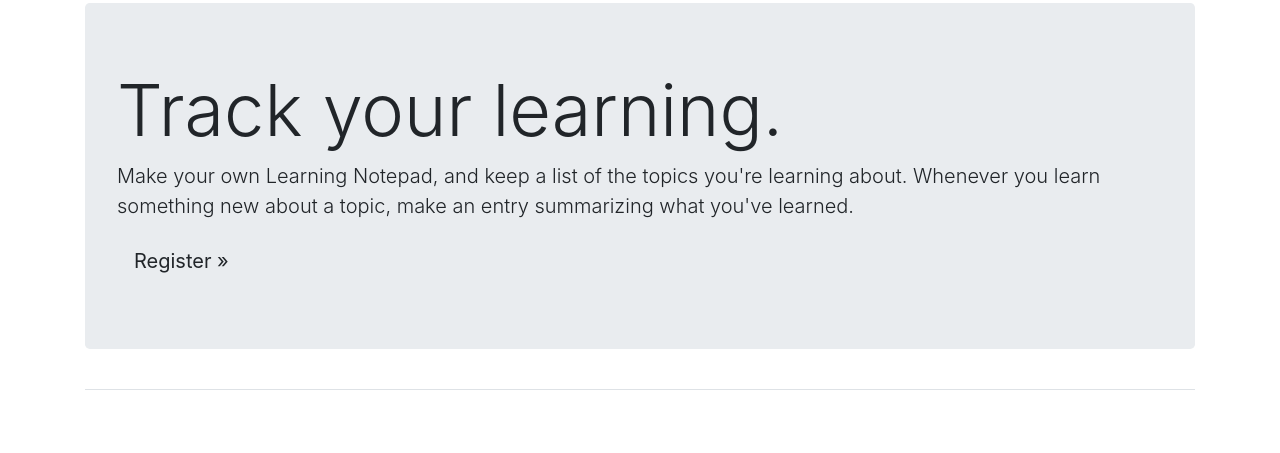
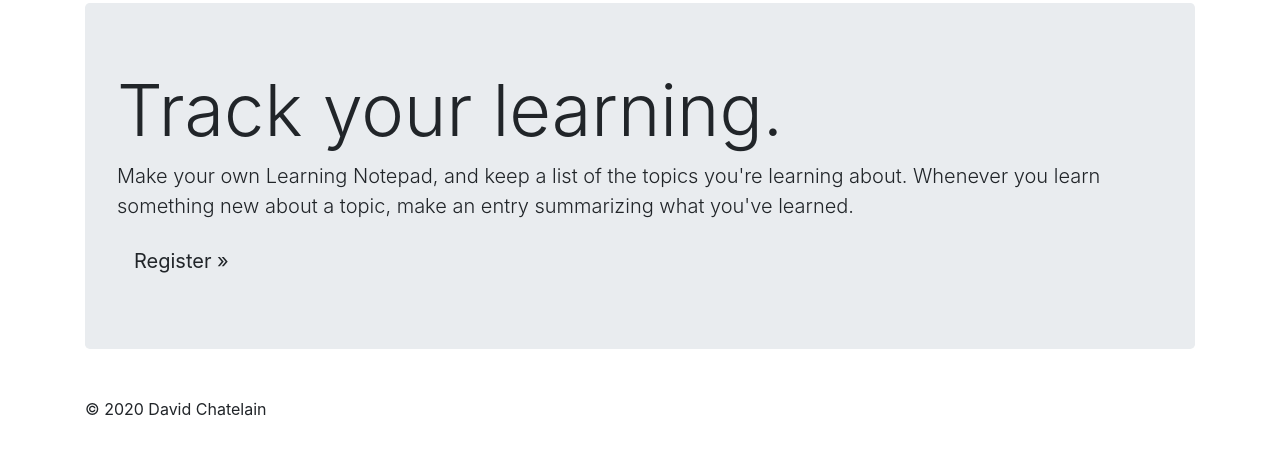
Before and after one commit to davidchat/learning_log, a Django app: page / in a window 1280 px wide. Shown: the part 347-800 px from the top of the page. Run offline with Django 3.2, Linux system fonts and the light colour scheme; some libraries are stand-ins or nearby versions.

Commit message:
Add footer

```diff
--- a/learning_logs/templates/learning_logs/base.html
+++ b/learning_logs/templates/learning_logs/base.html
@@ -15,7 +15,6 @@
 
 </head>
 <body>
-	<div class="light-background">
 		<nav class="navbar navbar-expand-md navbar-dark mb-4 burnt-orange">
 
 			<a class="navbar-brand" href="{% url 'learning_logs:index' %}"><img class="responsive" src="{% static 'img/ln_logo_small.png' %}" alt="Learning Notepad logo"></a>
@@ -48,7 +47,7 @@
 		</nav>
 
 		<main role="main" class="container">
-			<div class="pb-2 mb-2 border-bottom">
+			<div class="pb-2 mb-2">
 				{% if messages %}
 					{% for message in messages %}
 						<div class="alert alert-{{ message.tags }}">
@@ -62,7 +61,11 @@
 				{% block content %}{% endblock content %}
 			</div>
 		</main>
-	</div>
+		<footer>
+			<div class="container">
+				<p>© 2020 David Chatelain</p>
+			</div>
+		</footer>
 </body>
 
 </html>
```
